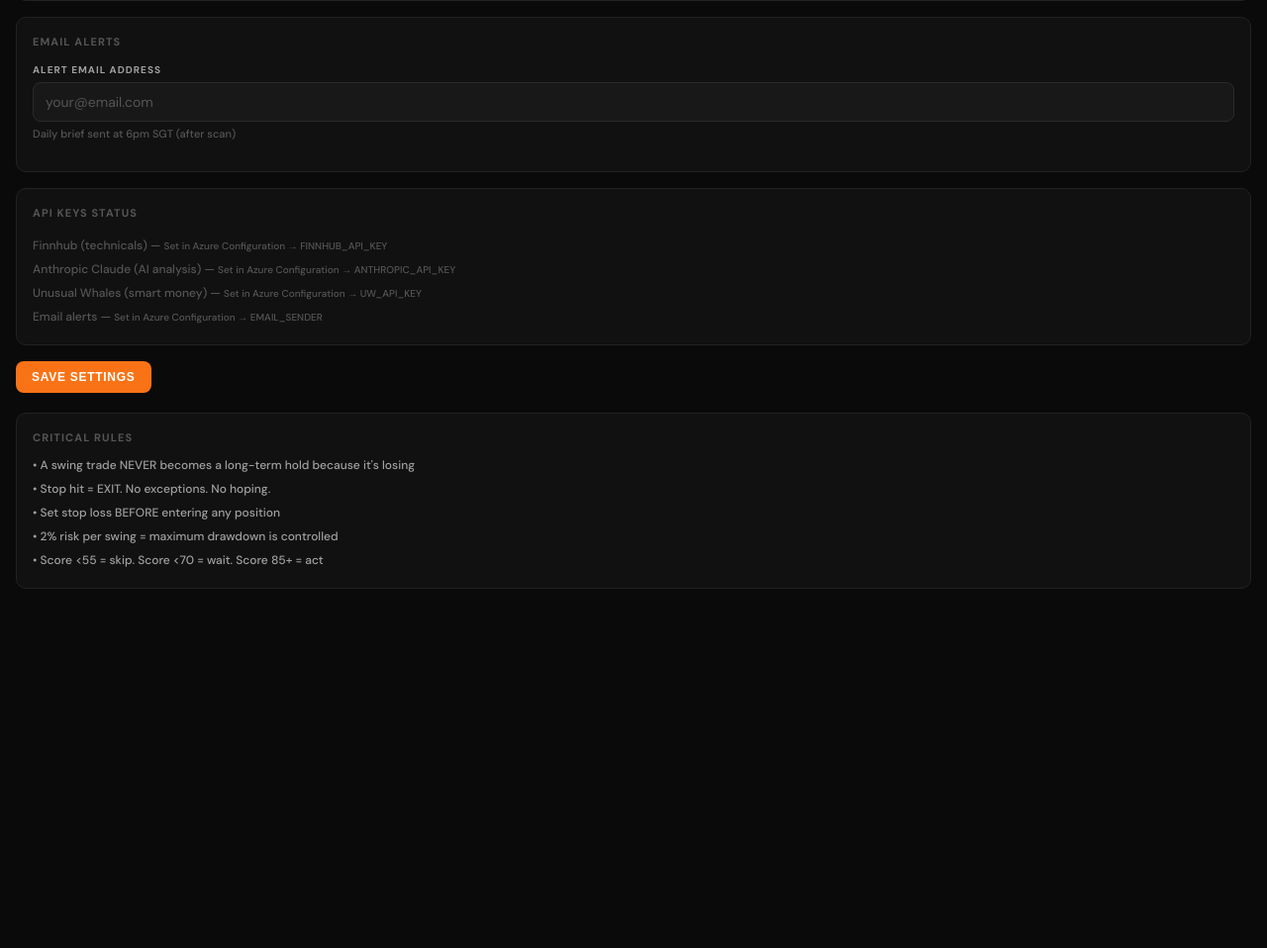
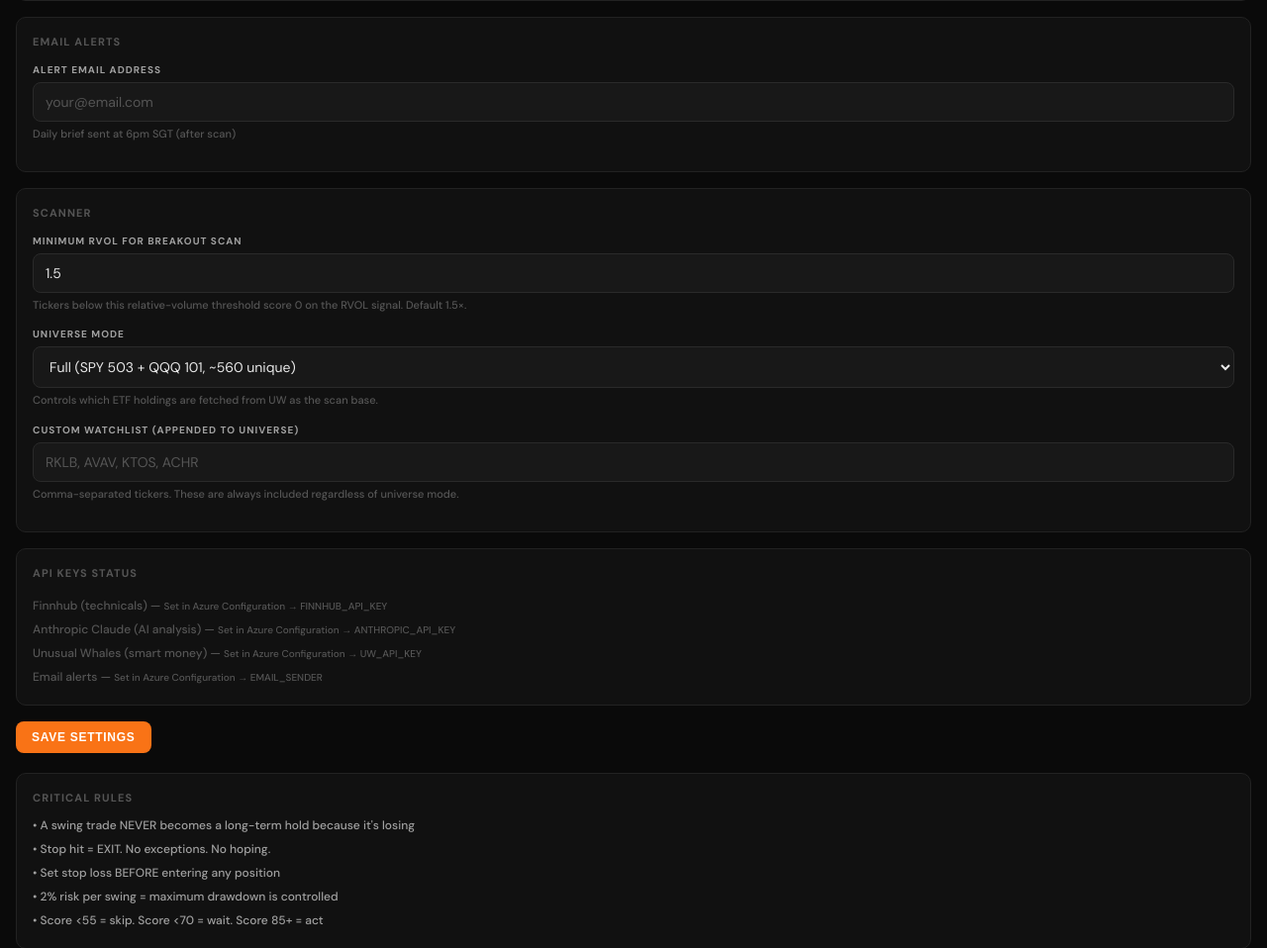
Before and after one commit to huileekhor-crypto/sg-trading, a Flask app: page /settings in a window 1280 px wide. Shown: the part 592-1550 px from the top of the page at 99% size. Run offline with Flask 3, Linux system fonts and the light colour scheme; the visitor is signed in with stand-in values (Sample User, id 1); data comes from the database, SQL or seed files in the repository; data that the repository does not hold is empty; some web fonts are replaced.

Commit message:
feat: Fix 3 + Fix 5 + startup self-test (scanner validation checklist)
Fix 3 - RVOL threshold configurable via settings (scan_rvol_min, default 1.5x).
Changing threshold invalidates cached breakout scores immediately.

Fix 5 - Universe mode (full/sp500) + custom watchlist stored in settings.
Custom tickers (e.g. RKLB, AVAV, KTOS) always appended regardless of mode.

Startup self-test - pre-scan phase validates SPY price feed, logs universe
source (live/fallback), warns on implausible prices and empty universe.
Warnings surface in scan progress API response under 'warnings' key.

Co-Authored-By: Claude Sonnet 4.6 <noreply@anthropic.com>

```diff
--- a/routes/breakout.py
+++ b/routes/breakout.py
@@ -169,7 +169,7 @@ def _sig_catalyst(ticker):
     return result
 
 
-def _score_ticker(ticker, is_bull=True):
+def _score_ticker(ticker, is_bull=True, rvol_min=1.5):
     candles = _get_candles(ticker)
     if not candles or len(candles['c']) < 22:
         return None
@@ -273,15 +273,15 @@ def _score_ticker(ticker, is_bull=True):
         rvol = volumes[-1] / avg20
         if rvol >= 3.0:
             s = 25
-            ex = f'RVOL {round(rvol, 1)}× — massive surge, strong institutional buying'
+            ex = f'RVOL {round(rvol, 1)}x — massive surge, strong institutional buying'
         elif rvol >= 2.0:
             s = 15
-            ex = f'RVOL {round(rvol, 1)}× — well above average, accumulation signal'
-        elif rvol >= 1.5:
+            ex = f'RVOL {round(rvol, 1)}x — well above average, accumulation signal'
+        elif rvol >= rvol_min:
             s = 8
-            ex = f'RVOL {round(rvol, 1)}× — above average, buying interest noted'
+            ex = f'RVOL {round(rvol, 1)}x — above {rvol_min}x minimum, buying interest noted'
         else:
-            ex = f'RVOL {round(rvol, 1)}× — below threshold, no volume confirmation'
+            ex = f'RVOL {round(rvol, 1)}x — below {rvol_min}x threshold, no volume confirmation'
     else:
         rvol = 1.0
         ex = 'Volume data unavailable'
@@ -451,18 +451,20 @@ def _score_ticker(ticker, is_bull=True):
     }
 
 
-def _scan_list(tickers, is_bull=True):
+def _scan_list(tickers, is_bull=True, rvol_min=1.5):
     now = datetime.now()
     results = []
     for ticker in tickers:
-        cached = _breakout_cache.get(ticker)
+        # Cache key includes rvol_min so a threshold change invalidates old results
+        cache_key = f"{ticker}:{rvol_min}"
+        cached = _breakout_cache.get(cache_key)
         if cached and (now - cached['ts']).total_seconds() < CACHE_TTL:
             if cached['data']:
                 results.append(cached['data'])
             continue
         try:
-            r = _score_ticker(ticker, is_bull)
-            _breakout_cache[ticker] = {'data': r, 'ts': now}
+            r = _score_ticker(ticker, is_bull, rvol_min)
+            _breakout_cache[cache_key] = {'data': r, 'ts': now}
             if r:
                 results.append(r)
         except Exception:
@@ -491,8 +493,10 @@ def scan_breakouts():
     if not tickers:
         return jsonify({'error': 'No tickers provided'}), 400
     tickers = tickers[:30]
+    from models.journal import get_settings
+    rvol_min = get_settings().get("scan_rvol_min", 1.5)
     is_bull, spy_price, spy_ema200, regime_ok = _get_market_regime()
-    results = _scan_list(tickers, is_bull)
+    results = _scan_list(tickers, is_bull, rvol_min)
     return jsonify({
         'results': results,
         'scanned': len(tickers),
@@ -507,8 +511,10 @@ def scan_breakouts():
 
 @breakout_bp.route('/breakout/top', methods=['GET'])
 def top_breakouts():
+    from models.journal import get_settings
+    rvol_min = get_settings().get("scan_rvol_min", 1.5)
     is_bull, spy_price, spy_ema200, regime_ok = _get_market_regime()
-    results = _scan_list(TOP_MOMENTUM_STOCKS, is_bull)
+    results = _scan_list(TOP_MOMENTUM_STOCKS, is_bull, rvol_min)
     return jsonify({
         'results': results[:5],
         'scanned': len(TOP_MOMENTUM_STOCKS),
@@ -559,11 +565,13 @@ def uw_scan():
     uw_by_ticker = {item['ticker']: item for item in uw_items}
     tickers = list(uw_by_ticker.keys())[:25]
 
+    from models.journal import get_settings
+    rvol_min = get_settings().get("scan_rvol_min", 1.5)
     is_bull, spy_price, spy_ema200, regime_ok = _get_market_regime()
 
     def _score(t):
         try:
-            return _score_ticker(t, is_bull)
+            return _score_ticker(t, is_bull, rvol_min)
         except Exception:
             return None
 
--- a/routes/scanner.py
+++ b/routes/scanner.py
@@ -207,21 +207,54 @@ def run_scan_job():
         risk = settings.get("swing_risk", 2.0)
         lt_pos = settings.get("lt_position", 7.5)
 
-        _scan_progress["phase"] = "Fetching UW screener"
-        uw_extra = _get_uw_screener_tickers()
-        uw_extra_set = set(uw_extra)
+        # ── Startup self-test ──────────────────────────────────────────────────
+        _scan_progress["phase"] = "Self-test"
+        _scan_progress["warnings"] = []
 
         from utils.tickers import _get_live_universe, _FALLBACK
         live = _get_live_universe()
         if live:
             _scan_progress["universe_source"] = f"UW live holdings ({len(live)} tickers)"
         else:
+            msg = "WARNING: UW ETF holdings unavailable — using static fallback list"
+            _scan_progress["warnings"].append(msg)
             _scan_progress["universe_source"] = f"static fallback ({len(_FALLBACK)} tickers)"
-            print("[SCANNER] WARNING: using static fallback ticker list — UW ETF holdings unavailable")
+            print(f"[SCANNER] {msg}")
 
-        universe = get_scan_universe(extra_watchlist=uw_extra)
+        from utils.prices import get_live_price
+        spy_check = get_live_price("SPY")
+        spy_px = spy_check.get("price", 0)
+        if spy_px <= 0:
+            msg = "CRITICAL: SPY price returned $0 — Yahoo Finance feed may be down"
+            _scan_progress["warnings"].append(msg)
+            print(f"[SCANNER] {msg}")
+        elif spy_px < 100 or spy_px > 10_000:
+            msg = f"WARNING: SPY price ${spy_px} looks implausible — verify data feed"
+            _scan_progress["warnings"].append(msg)
+            print(f"[SCANNER] {msg}")
+        else:
+            print(f"[SCANNER] Self-test: SPY ${spy_px} OK, universe {_scan_progress['universe_source']}")
+
+        # ── Build universe ────────────────────────────────────────────────────
+        _scan_progress["phase"] = "Fetching UW screener"
+        uw_extra = _get_uw_screener_tickers()
+        uw_extra_set = set(uw_extra)
+
+        universe_mode = settings.get("universe_mode", "full")
+        custom_raw = settings.get("custom_watchlist", "")
+        custom_tickers = [t.strip().upper() for t in custom_raw.split(",") if t.strip()] if custom_raw else []
+        if custom_tickers:
+            print(f"[SCANNER] Custom watchlist: {custom_tickers}")
+
+        universe = get_scan_universe(universe_mode=universe_mode, extra_watchlist=uw_extra + custom_tickers)
+
+        if not universe:
+            msg = "CRITICAL: Empty scan universe — check ticker source"
+            _scan_progress["warnings"].append(msg)
+            print(f"[SCANNER] {msg}")
+
         _scan_progress["total"] = len(universe)
-        print(f"[SCANNER] Universe: {_scan_progress['universe_source']} + {len(uw_extra)} UW extras = {len(universe)} total")
+        print(f"[SCANNER] Universe: {_scan_progress['universe_source']} + {len(uw_extra)} UW extras + {len(custom_tickers)} custom = {len(universe)} total")
 
         # ── Phase 1: batch download + quick 4-layer score ─────────────────────
         _scan_progress["phase"] = f"Batch downloading {len(universe)} tickers (yfinance)..."
--- a/routes/settings.py
+++ b/routes/settings.py
@@ -21,11 +21,14 @@ def update_s():
     data = request.get_json()
     try:
         update_settings({
-            "account_size":  float(data.get("account_size", 20000)),
-            "weekly_target": float(data.get("weekly_target", 1500)),
-            "swing_risk":    float(data.get("swing_risk", 2.0)),
-            "lt_position":   float(data.get("lt_position", 7.5)),
-            "email":         str(data.get("email", "")),
+            "account_size":     float(data.get("account_size", 20000)),
+            "weekly_target":    float(data.get("weekly_target", 1500)),
+            "swing_risk":       float(data.get("swing_risk", 2.0)),
+            "lt_position":      float(data.get("lt_position", 7.5)),
+            "email":            str(data.get("email", "")),
+            "scan_rvol_min":    float(data.get("scan_rvol_min", 1.5)),
+            "universe_mode":    str(data.get("universe_mode", "full")),
+            "custom_watchlist": str(data.get("custom_watchlist", "")),
         })
         return jsonify({"success": True})
     except Exception as e:
--- a/templates/settings.html
+++ b/templates/settings.html
@@ -41,6 +41,28 @@
 </div>
 
 <div class="card" style="margin-bottom:16px">
+  <div class="card-title">Scanner</div>
+  <div class="form-group">
+    <label class="form-label">Minimum RVOL for Breakout Scan</label>
+    <input class="form-input" id="sRvolMin" type="number" step="0.1" min="0.5" max="5.0" placeholder="1.5">
+    <div style="font-size:11px;color:var(--text-muted);margin-top:4px">Tickers below this relative-volume threshold score 0 on the RVOL signal. Default 1.5×.</div>
+  </div>
+  <div class="form-group">
+    <label class="form-label">Universe Mode</label>
+    <select class="form-input" id="sUniverseMode">
+      <option value="full">Full (SPY 503 + QQQ 101, ~560 unique)</option>
+      <option value="sp500">S&amp;P 500 only (SPY, ~503)</option>
+    </select>
+    <div style="font-size:11px;color:var(--text-muted);margin-top:4px">Controls which ETF holdings are fetched from UW as the scan base.</div>
+  </div>
+  <div class="form-group">
+    <label class="form-label">Custom Watchlist (appended to universe)</label>
+    <input class="form-input" id="sCustomWl" type="text" placeholder="RKLB, AVAV, KTOS, ACHR">
+    <div style="font-size:11px;color:var(--text-muted);margin-top:4px">Comma-separated tickers. These are always included regardless of universe mode.</div>
+  </div>
+</div>
+
+<div class="card" style="margin-bottom:16px">
   <div class="card-title">API Keys Status</div>
   <div id="apiStatus" style="font-size:12px;line-height:2">Loading...</div>
 </div>
@@ -64,11 +86,14 @@
 async function loadSettings() {
   const s = await api('/api/settings');
   if (!s) return;
-  document.getElementById('sAccount').value   = s.account_size   || 20000;
-  document.getElementById('sWeekly').value    = s.weekly_target  || 1500;
-  document.getElementById('sSwingRisk').value = s.swing_risk     || 2.0;
-  document.getElementById('sLtPos').value     = s.lt_position    || 7.5;
-  document.getElementById('sEmail').value     = s.email          || '';
+  document.getElementById('sAccount').value      = s.account_size      || 20000;
+  document.getElementById('sWeekly').value       = s.weekly_target     || 1500;
+  document.getElementById('sSwingRisk').value    = s.swing_risk        || 2.0;
+  document.getElementById('sLtPos').value        = s.lt_position       || 7.5;
+  document.getElementById('sEmail').value        = s.email             || '';
+  document.getElementById('sRvolMin').value      = s.scan_rvol_min     || 1.5;
+  document.getElementById('sUniverseMode').value = s.universe_mode     || 'full';
+  document.getElementById('sCustomWl').value     = s.custom_watchlist  || '';
 
   // API key status check
   const r = await fetch('/health');
@@ -89,11 +114,14 @@ async function loadSettings() {
 
 async function saveSettings() {
   const data = {
-    account_size:  parseFloat(document.getElementById('sAccount').value)   || 20000,
-    weekly_target: parseFloat(document.getElementById('sWeekly').value)    || 1500,
-    swing_risk:    parseFloat(document.getElementById('sSwingRisk').value) || 2.0,
-    lt_position:   parseFloat(document.getElementById('sLtPos').value)     || 7.5,
-    email:         document.getElementById('sEmail').value.trim(),
+    account_size:     parseFloat(document.getElementById('sAccount').value)      || 20000,
+    weekly_target:    parseFloat(document.getElementById('sWeekly').value)       || 1500,
+    swing_risk:       parseFloat(document.getElementById('sSwingRisk').value)    || 2.0,
+    lt_position:      parseFloat(document.getElementById('sLtPos').value)        || 7.5,
+    email:            document.getElementById('sEmail').value.trim(),
+    scan_rvol_min:    parseFloat(document.getElementById('sRvolMin').value)      || 1.5,
+    universe_mode:    document.getElementById('sUniverseMode').value             || 'full',
+    custom_watchlist: document.getElementById('sCustomWl').value.trim(),
   };
   const r = await api('/api/settings', {method:'PUT', body:JSON.stringify(data)});
   if (r && r.success) toast('Settings saved ✓');
```
Also changed, not shown: models/journal.py (+42 -25 lines), utils/tickers.py (+17 -5 lines).
